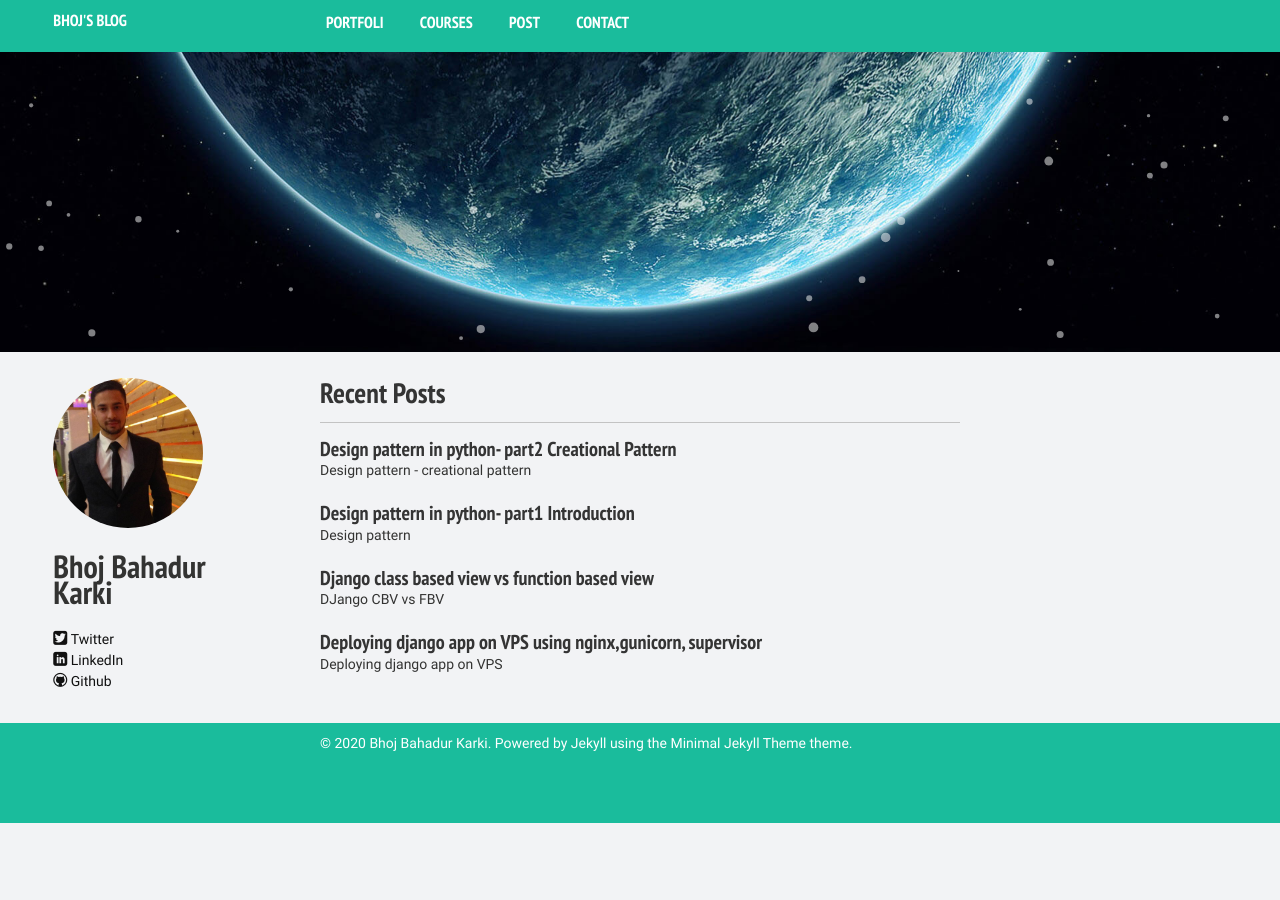
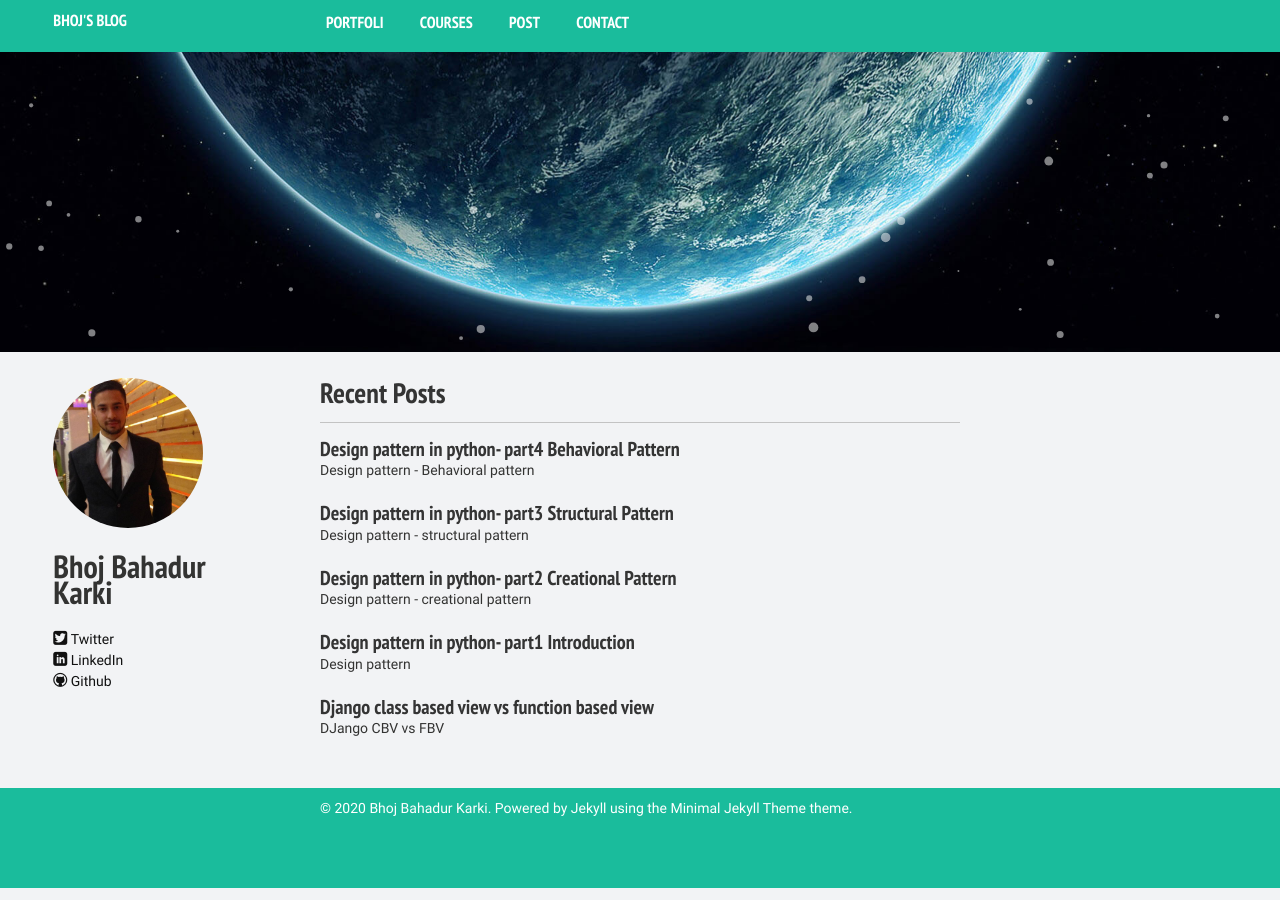
Before and after one commit to bhoj001/bhoj001.github.io, a Jekyll site: the page built from index.md, in a window 1280 px wide. Built offline with Jekyll 4.4.1, drawn with Linux system fonts in a browser that asks for light colours; nearby versions of some CDN libraries; some of the changed lines change nothing that is shown.

Commit message:
added structural and behavioral design patter article

```diff
--- a/_posts/2020-8-19-Design-pattern-in-python-part-1.md
+++ b/_posts/2020-8-19-Design-pattern-in-python-part-1.md
@@ -2,7 +2,7 @@
 layout: post
 title: "Design pattern in python- part1 Introduction"
 description: "Design pattern"
-# tags: [sample post, link post]
+tags: [python, design-pattern]
 # link: http://mademistakes.com
 published: true
 authors: 'Bhoj Bahadur Karki'
--- a/_posts/2020-8-20-Design-pattern-in-python-part2-creational-pattern.md
+++ b/_posts/2020-8-20-Design-pattern-in-python-part2-creational-pattern.md
@@ -2,7 +2,7 @@
 layout: post
 title: "Design pattern in python- part2 Creational Pattern"
 description: "Design pattern - creational pattern"
-# tags: [sample post, link post]
+tags: [python, design-pattern]
 # link: http://mademistakes.com
 published: true
 authors: 'Bhoj Bahadur Karki'
--- /dev/null
+++ b/_posts/2020-8-22-Design-pattern-in-python-part3-Structural-pattern.md
@@ -0,0 +1,509 @@
+---
+layout: post
+title: "Design pattern in python- part3 Structural Pattern"
+description: "Design pattern - structural pattern"
+tags: [python, design-pattern]
+# link: http://mademistakes.com
+published: true
+authors: 'Bhoj Bahadur Karki'
+name: 'Bhoj Bahadur Karki'
+share: true
+---
+
+## Structural Pattern
+Structural desing pattern is concerned with class and object composition. They use inheritance to compose interfaces and declare ways to compose object to get the desired new functionality. Lets look at some of the examples of Structural pattern in this article.
+
+### Adaptor desgin pattern:
+This pattern allows incompatible interfaces to work together by wrapping the interfaces around an already existing class. This can be verified via following example:
+
+{% highlight python %}
+    class EuropeanSocketInterface:
+        def voltage(self): pass
+
+        def live(self): pass
+
+        def neutral(self): pass
+
+        def earth(self): pass
+
+
+    # adaptee
+
+    class Socket(EuropeanSocketInterface):
+        def voltage(self):
+            return 230
+
+        def live(self):
+            return 1
+
+        def neutral(self):
+            return -1
+
+        def earth(self):
+            return 0
+
+    class USASocketInterface:
+        def voltage(self): pass
+
+        def live(self): pass
+
+        def neutral(self): pass
+
+    # this is the adaptor pattern
+
+    class Adaptor(USASocketInterface):
+        def __init__(self, interface):
+            self.__interface = interface
+
+        def voltage(self):
+            return 110
+
+        def live(self):
+            return self.__interface.live()
+
+        def neutral(self):
+            return self.__interface.neutral()
+
+    # client
+    class ClientElectricKettle:
+        def __init__(self, obj):
+            self.__power = obj
+
+        def boil(self):
+            if self.__power.voltage() > 110:
+                print("Too hot")
+            elif self.__power.live() == 1 and self.__power.neutral() == -1:
+                print("Coffee time")
+            else:
+                print("No power")
+
+
+    if __name__ == "__main__":
+
+        socket = Socket()
+        adaptor = Adaptor(socket)
+
+        client = ClientElectricKettle(adaptor)
+        client.boil()
+
+        print("end")
+
+
+{% endhighlight %}
+Output:
+
+{% highlight shell %}
+    Coffee time
+    end
+{% endhighlight %}
+
+
+### Facade desgin pattern:
+This pattern provides simplified interfaces to a large body of interfaces.Let's look at an example below:
+
+{% highlight python %}
+    class _IgnitionSystem(object):
+
+        @staticmethod
+        def produce_spark():
+            return True
+
+
+    class _Engine(object):
+
+        def __init__(self):
+            self.revs_per_minute = 0
+
+        def turnon(self):
+            self.revs_per_minute = 2000
+
+        def turnoff(self):
+            self.revs_per_minute = 0
+
+
+    class _FuelTank(object):
+
+        def __init__(self, level=30):
+            self._level = level
+
+        @property
+        def level(self):
+            return self._level
+
+        @level.setter
+        def level(self, level):
+            self._level = level
+
+
+    class _DashBoardLight(object):
+
+        def __init__(self, is_on=False):
+            self._is_on = is_on
+
+        def __str__(self):
+            return self.__class__.__name__
+
+        @property
+        def is_on(self):
+            return self._is_on
+
+        @is_on.setter
+        def is_on(self, status):
+            self._is_on = status
+
+        def status_check(self):
+            if self._is_on:
+                print("{}: ON".format(str(self)))
+            else:
+                print("{}: OFF".format(str(self)))
+
+
+    class _HandBrakeLight(_DashBoardLight):
+        pass
+
+
+    class _FogLampLight(_DashBoardLight):
+        pass
+
+
+    class _Dashboard(object):
+
+        def __init__(self):
+            self.lights = {"handbreak": _HandBrakeLight(), "fog": _FogLampLight()}
+
+        def show(self):
+            for light in self.lights.values():
+                light.status_check()
+
+
+    # Facade
+    class Car(object):
+
+        def __init__(self):
+            self.ignition_system = _IgnitionSystem()
+            self.engine = _Engine()
+            self.fuel_tank = _FuelTank()
+            self.dashboard = _Dashboard()
+
+        @property
+        def km_per_litre(self):
+            return 17.0
+
+        def consume_fuel(self, km):
+            litres = min(self.fuel_tank.level, km / self.km_per_litre)
+            self.fuel_tank.level -= litres
+
+        def start(self):
+            print("\nStarting...")
+            self.dashboard.show()
+            if self.ignition_system.produce_spark():
+                self.engine.turnon()
+            else:
+                print("Can't start. Faulty ignition system")
+
+        def has_enough_fuel(self, km, km_per_litre):
+            litres_needed = km / km_per_litre
+            if self.fuel_tank.level > litres_needed:
+                return True
+            else:
+                return False
+
+        def drive(self, km=100):
+            print("\n")
+            if self.engine.revs_per_minute > 0:
+                while self.has_enough_fuel(km, self.km_per_litre):
+                    self.consume_fuel(km)
+                    print("Drove {}km".format(km))
+                    print("{:.2f}l of fuel still left".format(self.fuel_tank.level))
+            else:
+                print("Can't drive. The Engine is turned off!")
+
+        def park(self):
+            print("\nParking...")
+            self.dashboard.lights["handbreak"].is_on = True
+            self.dashboard.show()
+            self.engine.turnoff()
+
+        def switch_fog_lights(self, status):
+            print("\nSwitching {} fog lights...".format(status))
+            boolean = True if status == "ON" else False
+            self.dashboard.lights["fog"].is_on = boolean
+            self.dashboard.show()
+
+        def fill_up_tank(self):
+            print("\nFuel tank filled up!")
+            self.fuel_tank.level = 100
+
+
+    # the main function is the Client
+    def main():
+        car = Car()
+        car.start()
+        car.drive()
+        car.switch_fog_lights("ON")
+        car.switch_fog_lights("OFF")
+        car.park()
+
+        car.fill_up_tank()
+        car.drive()
+        car.start()
+        car.drive()
+
+    if __name__ == "__main__":
+        main()
+
+{% endhighlight %}
+Output:
+
+{% highlight shell %}
+    Starting...
+    _HandBrakeLight: OFF
+    _FogLampLight: OFF
+
+
+    Drove 100km
+    24.12l of fuel still left
+    Drove 100km
+    18.24l of fuel still left
+    Drove 100km
+    12.35l of fuel still left
+    Drove 100km
+    6.47l of fuel still left
+    Drove 100km
+    0.59l of fuel still left
+
+    Switching ON fog lights...
+    _HandBrakeLight: OFF
+    _FogLampLight: ON
+
+    Switching OFF fog lights...
+    _HandBrakeLight: OFF
+    _FogLampLight: OFF
+
+    Parking...
+    _HandBrakeLight: ON
+    _FogLampLight: OFF
+
+    Fuel tank filled up!
+
+
+    Can't drive. The Engine is turned off!
+
+    Starting...
+    _HandBrakeLight: ON
+    _FogLampLight: OFF
+
+
+    Drove 100km
+    94.12l of fuel still left
+    Drove 100km
+    88.24l of fuel still left
+    Drove 100km
+    82.35l of fuel still left
+    Drove 100km
+    76.47l of fuel still left
+    Drove 100km
+    70.59l of fuel still left
+    Drove 100km
+    64.71l of fuel still left
+    Drove 100km
+    58.82l of fuel still left
+    Drove 100km
+    52.94l of fuel still left
+    Drove 100km
+    47.06l of fuel still left
+    Drove 100km
+    41.18l of fuel still left
+    Drove 100km
+    35.29l of fuel still left
+    Drove 100km
+    29.41l of fuel still left
+    Drove 100km
+    23.53l of fuel still left
+    Drove 100km
+    17.65l of fuel still left
+    Drove 100km
+    11.76l of fuel still left
+    Drove 100km
+    5.88l of fuel still left
+    Drove 100km
+    0.00l of fuel still left
+
+{% endhighlight %}
+
+
+### Decorator desgin pattern:
+This pattern dynamically adds/overrides existing method to add new functionality without changing it's calling style. Let's look at an example below. In this example we have two files
+1. decorator.py
+2. implement.py
+
+The decorator.py file has the decorator design pattern code and the implement.py file uses decorator.py method to get Cost, Ingredient, Sales tax for various items.
+<br/>
+<br/>
+Code in decorator.py
+{% highlight python %}
+    import six
+    from abc import ABCMeta
+
+
+    @six.add_metaclass(ABCMeta)
+    class AbstractCoffee:
+        def get_ingridents(self):
+            pass
+
+        def get_price(self):
+            pass
+
+        def get_taxes(self):
+            return 0.1 * self.get_price()
+
+
+    class ConcreteCoffee(AbstractCoffee):
+        def get_ingridents(self):
+            return 'coffee'
+
+        def get_price(self):
+            return 100
+
+
+    @six.add_metaclass(ABCMeta)
+    class AbstractCoffeeDecorator(AbstractCoffee):
+        def __init__(self, decorated_coffee):
+            self.decorated_coffee = decorated_coffee
+
+        def get_ingridents(self):
+            return self.decorated_coffee.get_ingridents()
+
+        def get_price(self):
+            return self.decorated_coffee.get_price()
+
+
+    class Suger(AbstractCoffeeDecorator):
+        def get_ingridents(self):
+            return self.decorated_coffee.get_ingridents() + " ,suger"
+
+        def get_price(self):
+            return self.decorated_coffee.get_price() + 25
+
+
+    class Milk(AbstractCoffeeDecorator):
+        def get_ingridents(self):
+            return self.decorated_coffee.get_ingridents() + " ,milk"
+
+        def get_price(self):
+            return self.decorated_coffee.get_price() + 75
+
+
+    class Vanilla(AbstractCoffeeDecorator):
+        def get_ingridents(self):
+            return self.decorated_coffee.get_ingridents() + " ,vanilla"
+
+        def get_price(self):
+            return self.decorated_coffee.get_price() + 200
+
+
+{% endhighlight %}
+
+
+Code in implement.py
+{% highlight python %}
+    import decorator
+
+    my_coffee = decorator.ConcreteCoffee()
+    print(
+        'Ingredients :', my_coffee.get_ingridents(),
+        ', Cost :', my_coffee.get_price(),
+        ', Sales Tax :',my_coffee.get_taxes()
+    )
+
+    my_coffee = decorator.Milk(my_coffee)
+    print(
+        'Ingredients :', my_coffee.get_ingridents(),
+        ', Cost :', my_coffee.get_price(),
+        ', Sales Tax :',my_coffee.get_taxes()
+    )
+    my_coffee = decorator.Vanilla(my_coffee)
+    print(
+        'Ingredients :', my_coffee.get_ingridents(),
+        ', Cost :', my_coffee.get_price(),
+        ', Sales Tax :',my_coffee.get_taxes()
+    )
+    my_coffee = decorator.Suger(my_coffee)
+    print(
+        'Ingredients :', my_coffee.get_ingridents(),
+        ', Cost :', my_coffee.get_price(),
+        ', Sales Tax :',my_coffee.get_taxes()
+    )
+
+{% endhighlight %}
+
+Now, let's run implement.py and see the output
+Output:
+
+{% highlight shell %}
+    Ingredients : coffee , Cost : 100 , Sales Tax : 10.0
+    Ingredients : coffee ,milk , Cost : 175 , Sales Tax : 17.5
+    Ingredients : coffee ,milk ,vanilla , Cost : 375 , Sales Tax : 37.5
+    Ingredients : coffee ,milk ,vanilla ,suger , Cost : 400 , Sales Tax : 40.0
+{% endhighlight %}
+
+
+### Proxy desgin pattern:
+This pattern provides a placeholder for another object to control access, reduce cost, and reduce complexity. Let's look at an example below.
+
+{% highlight python %}
+    class Image:
+        def __init__(self, filename):
+            self._filename = filename
+
+        def load_image(self):
+            print('Loading...', self._filename)
+
+        def display_image(self):
+            print('display...', self._filename)
+
+
+    class Proxy:
+        def __init__(self, subject):
+            self._subject = subject
+            self._proxystate = None
+
+
+    class ImageProxy(Proxy):
+
+        def display_image(self):
+            if self._proxystate is None:
+                self._subject.load_image()
+                self._proxystate = 1
+            print("Displaying ...",self._subject._filename)
+
+
+    img1 = ImageProxy(Image("IMAGE_SUB_1"))
+    img2 = ImageProxy(Image("IMAGE_SUB_2"))
+
+    img1.display_image()
+    img1.display_image()
+
+    img2.display_image()
+    img2.display_image()
+
+    img1.display_image()
+    img1.display_image()
+
+
+{% endhighlight %}
+Output:
+
+{% highlight shell %}
+    Loading... IMAGE_SUB_1
+    Displaying ... IMAGE_SUB_1
+    Displaying ... IMAGE_SUB_1
+    Loading... IMAGE_SUB_2
+    Displaying ... IMAGE_SUB_2
+    Displaying ... IMAGE_SUB_2
+    Displaying ... IMAGE_SUB_1
+    Displaying ... IMAGE_SUB_1
+{% endhighlight %}
+
+
+In the next lession we will look at some behaviour design patterns.
--- /dev/null
+++ b/_posts/2020-8-22-Design-pattern-in-python-part4-Behavioral-pattern.md
@@ -0,0 +1,189 @@
+---
+layout: post
+title: "Design pattern in python- part4  Behavioral Pattern"
+description: "Design pattern - Behavioral pattern"
+tags: [python, design-pattern]
+# link: http://mademistakes.com
+published: true
+authors: 'Bhoj Bahadur Karki'
+name: 'Bhoj Bahadur Karki'
+share: true
+---
+
+## Behavioral Pattern
+Behavioral desing pattern is concerned communication between objects. Lets look at some of the examples of Behavioral pattern in this article.
+
+### Chain of responsibility desgin pattern:
+The chain of responsibility pattern is used to achieve loose coupling in software where a
+specified request from the client is passed through a chain of objects included in it. It helps in
+building a chain of objects. The request enters from one end and moves from one object to another.Let's look at an example below:
+
+{% highlight python %}
+    class ReportFormat(object):
+        PDF = 0
+        TEXT = 1
+
+
+    class Report(object):
+        def __init__(self, format_):
+            self.title = 'Monthly report'
+            self.text = ['Things are going', 'really, really well.']
+            self.format_ = format_
+
+
+    class Handler(object):
+        def __init__(self):
+            self.nextHandler = None
+
+        def handle(self, request):
+            self.nextHandler.handle(request)
+
+
+    class PDFHandler(Handler):
+
+        def handle(self, request):
+            if request.format_ == ReportFormat.PDF:
+                self.output_report(request.title, request.text)
+            else:
+                super(PDFHandler, self).handle(request)
+
+        def output_report(self, title, text):
+            print('<html>')
+            print(' <head>')
+            print(' <title>%s</title>' % title)
+            print(' </head>')
+            print(' <body>')
+            for line in text:
+                print(' <p>%s</p>' % line)
+            print(' </body>')
+            print('</html>')
+
+
+    class TextHandler(Handler):
+
+        def handle(self, request):
+            if request.format_ == ReportFormat.TEXT:
+                self.output_report(request.title, request.text)
+            else:
+                super(TextHandler, self).handle(request)
+
+        def output_report(self, title, text):
+            print(5 * '*' + title + 5 * '*')
+            for line in text:
+                print(line)
+
+
+    class ErrorHandler(Handler):
+        def handle(self, request):
+            print("Invalid request")
+
+
+    if __name__ == '__main__':
+        report = Report(ReportFormat.TEXT)
+        pdf_handler = PDFHandler()
+        text_handler = TextHandler()
+
+        pdf_handler.nextHandler = text_handler
+        text_handler.nextHandler = ErrorHandler()
+        pdf_handler.handle(report)
+{% endhighlight %}
+Output:
+
+{% highlight shell %}
+    *****Monthly report*****
+    Things are going
+    really, really well.
+{% endhighlight %}
+
+### Observer desgin pattern:
+In this pattern, objects are represented as observers that wait for an event to trigger.Let's look at an example below:
+
+{% highlight python %}
+    import threading
+    import time
+
+
+    class Downloader(threading.Thread):
+
+        def run(self):
+            print("downloading...")
+            for i in range(1, 5):
+                self.i = i
+                time.sleep(2)
+                print("fun fun")
+            return "Hellow world"
+
+
+    class Worker(threading.Thread):
+        def run(self):
+            # print("worker")
+            for i in range(1, 5):
+                print("working running ... {}{} \n".format(i, t.i))
+                time.sleep(1)
+                t.join()
+
+            print("done")
+
+
+    t = Downloader()
+    t.start()
+
+    print("----------sleep---------")
+    time.sleep(1)
+
+    t1 = Worker()
+    t1.start()
+
+    t2 = Worker()
+    t2.start()
+
+    t3 = Worker()
+    t3.start()
+
+{% endhighlight %}
+Output:
+
+{% highlight shell %}
+    ----------sleep---------
+    downloading...
+    working running ... 11
+
+    working running ... 11
+
+    working running ... 11
+
+    fun fun
+    fun fun
+    fun fun
+    fun fun
+    working running ... 24
+    working running ... 24
+
+
+    working running ... 24
+
+    working running ... 34
+    working running ... 34
+
+
+    working running ... 34
+
+    working running ... 44
+
+    working running ... 44
+
+    working running ... 44
+
+    done
+    done
+    done
+
+{% endhighlight %}
+
+### Conclusion
+In conclusion, it is always a good idea to know about software design patter because it let's us find solution to common problem in efficient way.
+
+There are some criticism of design pattens as well. As an avid reader we should be aware of both the positive and negative aspect of design pattern. As quoted in [Wikepedia](https://en.wikipedia.org/wiki/Design_Patterns#Criticism) one criticism is layed out as " A primary criticism of Design Patterns is that its patterns are simply workarounds for missing features in C++, replacing elegant abstract features with lengthy concrete patterns, essentially becoming a "human compiler" or "generating by hand the expansions of some macro""
+There are other criticism as well but as a developer it's more fruitful to know about these design pattern concepts as they are commonly used in day to day life.
+
+You can also search for more patter implementation in the web as this article has only some major ones.
```
